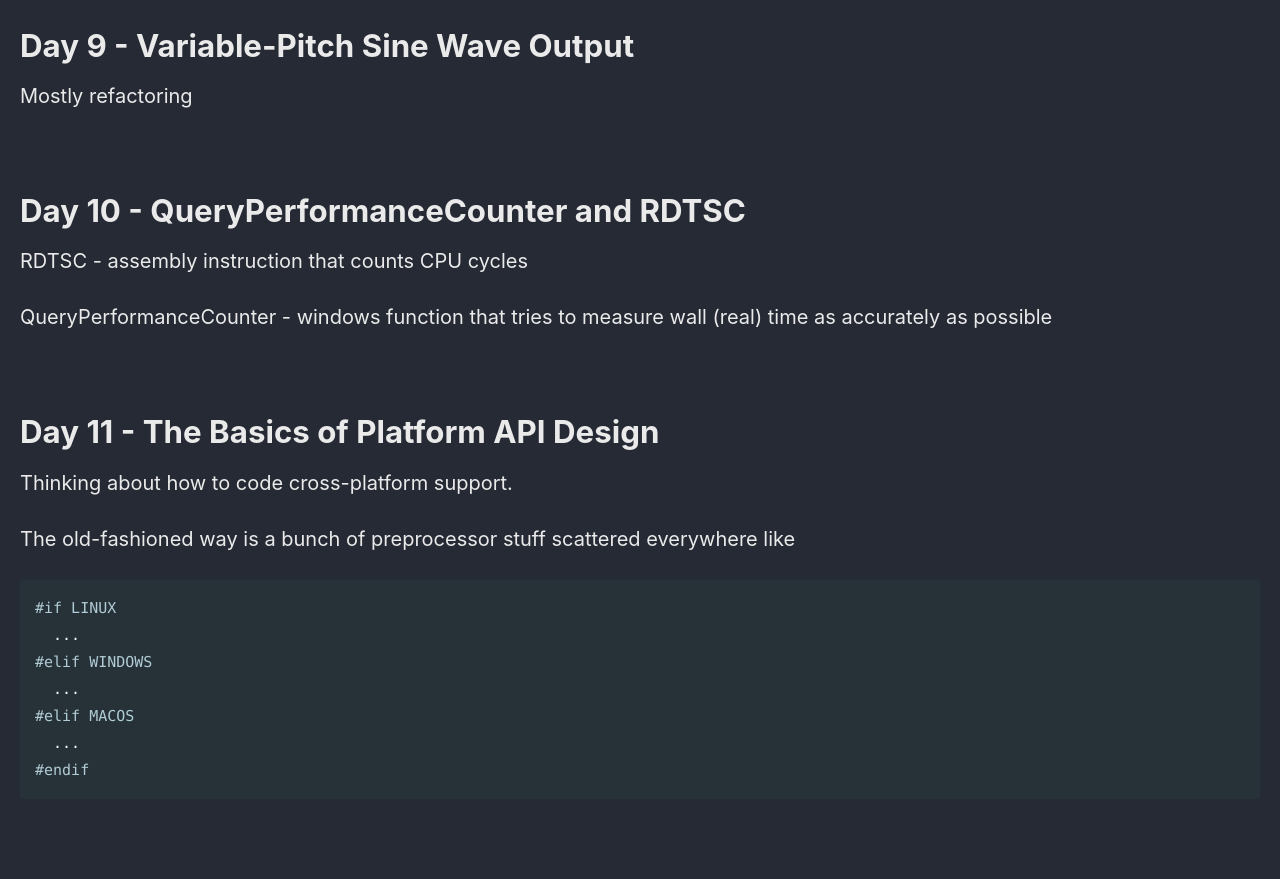
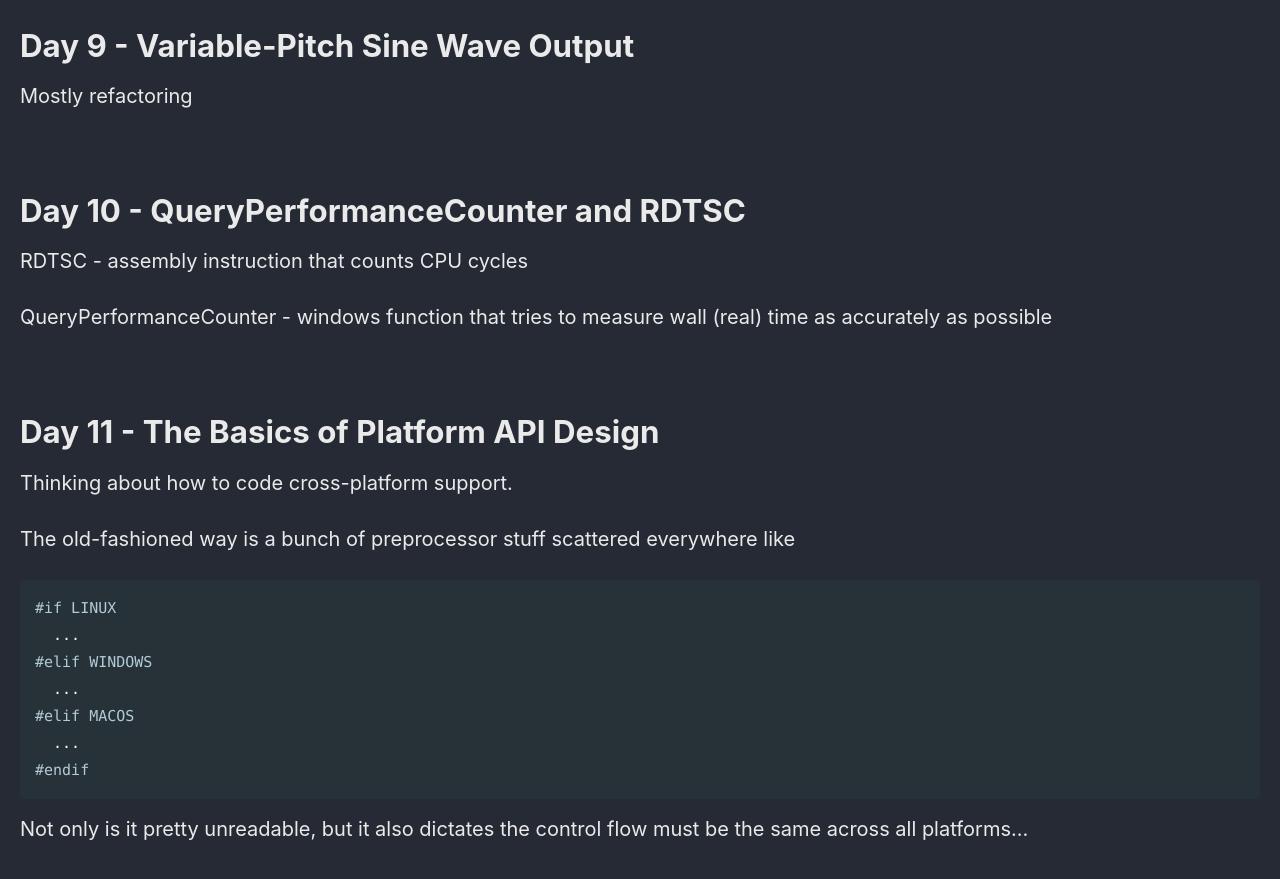
Before and after one commit to Connor-McCartney/Connor-McCartney.github.io, a Jekyll site: the page built from _pages/misc/HandmadeHeroNotes.md, in a window 1280 px wide and 900 px high, scrolled down 2816 px. Shown: the top 879 px of the window. Built offline with Jekyll 4.4.1, drawn with Linux system fonts in a browser that asks for light colours; cached includes are drawn as plain includes; our own code applies the rules of GitHub Pages for plain Markdown files; before the commit the page ends 3660 px from its top, so only the background shows below that.

Commit message:
Update HandmadeHeroNotes.md

````diff
--- a/_pages/misc/HandmadeHeroNotes.md
+++ b/_pages/misc/HandmadeHeroNotes.md
@@ -144,3 +144,5 @@ The old-fashioned way is a bunch of preprocessor stuff scattered everywhere like
   ...
 #endif
 ```
+
+Not only is it pretty unreadable, but it also dictates the control flow must be the same across all platforms...
````
